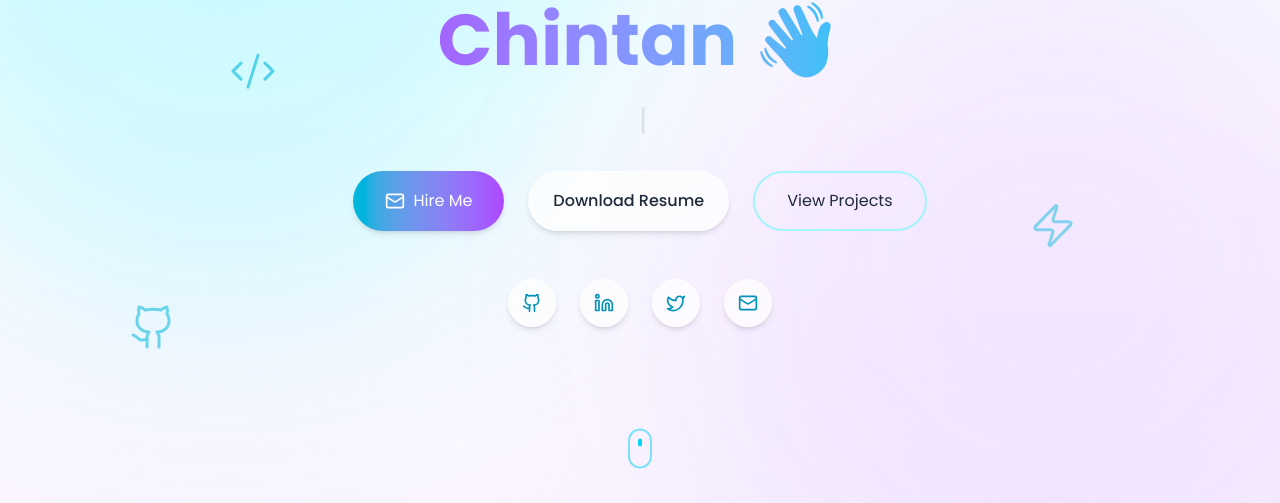
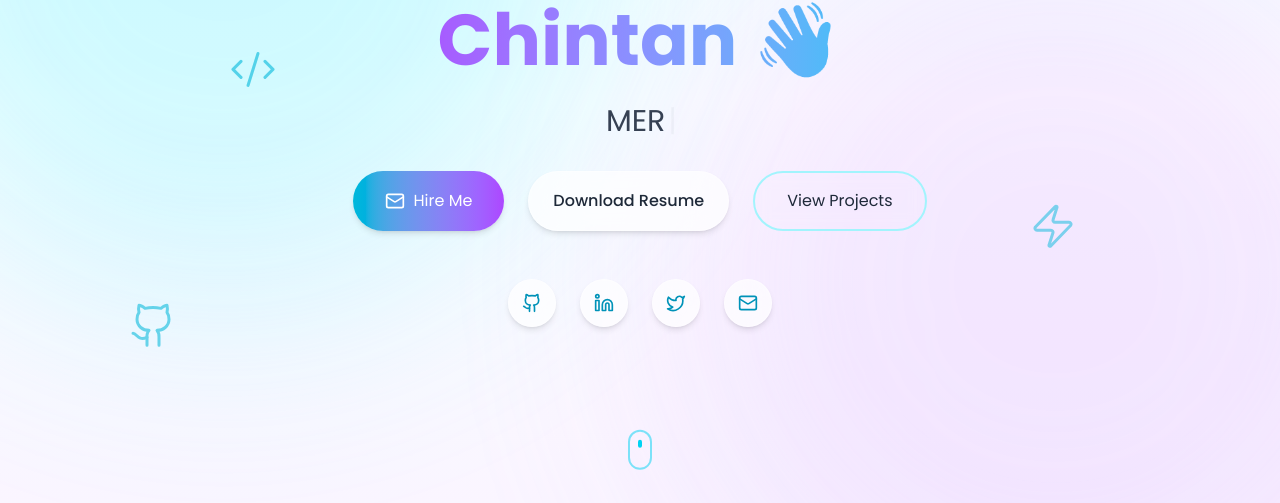
Before and after one commit to Chintan9094/my_portfolio, a React (Vite) app: page / in a window 1280 px wide. Shown: the part 297-800 px from the top of the page. Built offline with nearby package versions, Linux system fonts and the light colour scheme.

Commit message:
feat: update resume and add new projects to showcase skills and experience

```diff
--- a/src/pages/HeroSection.jsx
+++ b/src/pages/HeroSection.jsx
@@ -16,18 +16,20 @@ const resumePDF = "/Chintan-Resume.pdf";
 
 const socialLinks = [
   { Icon: Github, url: "https://github.com/Chintan9094" },
-  { Icon: Linkedin, url: "https://www.linkedin.com/in/chintan-rabari-a54a712b9/" },
+  {
+    Icon: Linkedin,
+    url: "https://www.linkedin.com/in/chintan-rabari-a54a712b9/",
+  },
   { Icon: Twitter, url: "https://x.com/@Chintandesai94" },
   { Icon: Mail, url: "mailto:chintandesai249@gmail.com" },
 ];
-
 
 export function HeroSection({ isDarkMode, setIsDarkMode }) {
   const floatingIcons = [
     { Icon: Code2, delay: 0, x: -100, y: -50 },
     { Icon: Sparkles, delay: 0.2, x: 600, y: -300 },
     { Icon: Github, delay: 0.4, x: -200, y: 200 },
-    { Icon: Zap, delay: 0.8, x: 700, y:  100 },
+    { Icon: Zap, delay: 0.8, x: 700, y: 100 },
   ];
 
   return (
@@ -48,7 +50,9 @@ export function HeroSection({ isDarkMode, setIsDarkMode }) {
 
       <div className="absolute top-6 right-6 z-50">
         <motion.button
-          aria-label={isDarkMode ? "Switch to light mode" : "Switch to dark mode"}
+          aria-label={
+            isDarkMode ? "Switch to light mode" : "Switch to dark mode"
+          }
           onClick={() => startTransition(() => setIsDarkMode(!isDarkMode))}
           initial={{ rotate: 0 }}
           animate={{ rotate: isDarkMode ? 0 : 360 }}
@@ -68,7 +72,11 @@ export function HeroSection({ isDarkMode, setIsDarkMode }) {
             exit={{ rotate: 90, opacity: 0 }}
             transition={{ duration: 0.3 }}
           >
-            {isDarkMode ? <Moon className="w-6 h-6" /> : <Sun className="w-6 h-6" />}
+            {isDarkMode ? (
+              <Moon className="w-6 h-6" />
+            ) : (
+              <Sun className="w-6 h-6" />
+            )}
           </motion.div>
         </motion.button>
       </div>
@@ -92,7 +100,10 @@ export function HeroSection({ isDarkMode, setIsDarkMode }) {
               className="absolute"
               style={{ left: `0%`, top: `50%`, marginLeft: x, marginTop: y }}
             >
-              <Icon className={`w-12 h-12 ${isDarkMode ? "text-cyan-400" : "text-cyan-500"}`} strokeWidth={1.5} />
+              <Icon
+                className={`w-12 h-12 ${isDarkMode ? "text-cyan-400" : "text-cyan-500"}`}
+                strokeWidth={1.5}
+              />
             </motion.div>
           ))}
         </div>
@@ -118,7 +129,11 @@ export function HeroSection({ isDarkMode, setIsDarkMode }) {
             transition={{ delay: 0.4 }}
             className="mb-6"
           >
-            <span className={`${isDarkMode ? "text-white/90" : "text-gray-800"} block`}>Hi, I'm</span>
+            <span
+              className={`${isDarkMode ? "text-white/90" : "text-gray-800"} block`}
+            >
+              Hi, I'm
+            </span>
             <span className="block bg-linear-to-r from-cyan-400 via-purple-500 to-cyan-400 bg-clip-text text-transparent animate-gradient bg-size-[200%_auto]">
               Chintan 👋
             </span>
@@ -130,19 +145,41 @@ export function HeroSection({ isDarkMode, setIsDarkMode }) {
             transition={{ delay: 0.6 }}
             className={`${isDarkMode ? "text-white/70" : "text-gray-700"} text-2xl md:text-3xl mb-8`}
           >
-            <Typewriter words={["Frontend Developer", "React Enthusiast", "UI/UX Lover"]} loop={0} cursor cursorStyle="|" typeSpeed={80} deleteSpeed={50} delaySpeed={2000} />
+            <Typewriter
+              words={[
+                "MERN Stack Developer",
+                "AI Enthusiast",
+                "Full Stack Developer",
+              ]}
+              loop={0}
+              cursor
+              cursorStyle="|"
+              typeSpeed={80}
+              deleteSpeed={50}
+              delaySpeed={2000}
+            />
           </motion.p>
 
-          <motion.div initial={{ opacity: 0, y: 20 }} animate={{ opacity: 1, y: 0 }} transition={{ delay: 1 }} className="flex flex-wrap gap-6 justify-center mb-12">
+          <motion.div
+            initial={{ opacity: 0, y: 20 }}
+            animate={{ opacity: 1, y: 0 }}
+            transition={{ delay: 1 }}
+            className="flex flex-wrap gap-6 justify-center mb-12"
+          >
             <motion.a
               aria-label="Hire Me via Email"
               href="mailto:chintandesai249@gmail.com"
               target="_blank"
               rel="noopener noreferrer"
-              whileHover={{ scale: 1.05, boxShadow: "0 0 30px rgba(0, 255, 255, 0.35)" }}
+              whileHover={{
+                scale: 1.05,
+                boxShadow: "0 0 30px rgba(0, 255, 255, 0.35)",
+              }}
               whileTap={{ scale: 0.95 }}
               className={`px-8 py-4 rounded-full text-white flex items-center gap-2 ${
-                isDarkMode ? "bg-linear-to-r from-cyan-500 to-purple-600" : "bg-linear-to-r from-cyan-500 to-purple-500 shadow-md"
+                isDarkMode
+                  ? "bg-linear-to-r from-cyan-500 to-purple-600"
+                  : "bg-linear-to-r from-cyan-500 to-purple-500 shadow-md"
               }`}
             >
               <Mail className="w-5 h-5" />
@@ -152,10 +189,16 @@ export function HeroSection({ isDarkMode, setIsDarkMode }) {
             <motion.a
               href={resumePDF}
               download="Chintan_Resume.pdf"
-              whileHover={{ scale: 1.05, y: -2, boxShadow: "0 0 25px rgba(0,255,255,0.35)" }}
+              whileHover={{
+                scale: 1.05,
+                y: -2,
+                boxShadow: "0 0 25px rgba(0,255,255,0.35)",
+              }}
               whileTap={{ scale: 0.95 }}
               className={`px-6 py-3 rounded-full font-medium flex items-center justify-center gap-2 transition-all ${
-                isDarkMode ? "bg-linear-to-r from-cyan-500 to-purple-600 text-white" : "glass-card text-gray-800 hover:bg-white/70"
+                isDarkMode
+                  ? "bg-linear-to-r from-cyan-500 to-purple-600 text-white"
+                  : "glass-card text-gray-800 hover:bg-white/70"
               }`}
             >
               Download Resume
@@ -167,15 +210,22 @@ export function HeroSection({ isDarkMode, setIsDarkMode }) {
               whileHover={{ scale: 1.05 }}
               whileTap={{ scale: 0.95 }}
               className={`px-8 py-4 border-2 rounded-full hover:bg-cyan-400/10 transition-colors backdrop-blur-sm ${
-                isDarkMode ? "border-cyan-400/50 text-white" : "border-cyan-200 text-gray-800"
+                isDarkMode
+                  ? "border-cyan-400/50 text-white"
+                  : "border-cyan-200 text-gray-800"
               }`}
             >
               View Projects
             </motion.a>
           </motion.div>
 
-          <motion.div initial={{ opacity: 0 }} animate={{ opacity: 1 }} transition={{ delay: 1.2 }} className="flex gap-6 justify-center">
-          {socialLinks.map(({ Icon, url }, index) => (
+          <motion.div
+            initial={{ opacity: 0 }}
+            animate={{ opacity: 1 }}
+            transition={{ delay: 1.2 }}
+            className="flex gap-6 justify-center"
+          >
+            {socialLinks.map(({ Icon, url }, index) => (
               <motion.a
                 key={index}
                 href={url}
@@ -200,7 +250,15 @@ export function HeroSection({ isDarkMode, setIsDarkMode }) {
         </motion.div>
       </div>
 
-      <motion.div initial={{ opacity: 0 }} animate={{ opacity: 1, y: [0, 10, 0] }} transition={{ opacity: { delay: 1.5 }, y: { duration: 2, repeat: Infinity } }} className="hidden lg:flex absolute bottom-10 left-1/2 -translate-x-1/2">
+      <motion.div
+        initial={{ opacity: 0 }}
+        animate={{ opacity: 1, y: [0, 10, 0] }}
+        transition={{
+          opacity: { delay: 1.5 },
+          y: { duration: 2, repeat: Infinity },
+        }}
+        className="hidden lg:flex absolute bottom-10 left-1/2 -translate-x-1/2"
+      >
         <div className="w-6 h-10 border-2 border-cyan-400/50 rounded-full flex items-start justify-center p-2">
           <div className="w-1 h-2 bg-cyan-400 rounded-full" />
         </div>
--- a/src/pages/ProjectsSection.jsx
+++ b/src/pages/ProjectsSection.jsx
@@ -9,6 +9,13 @@ const projects = [
     tech: ["React", "Node.js", "Express.js", "MongoDB", "Socket.io", "Tailwind CSS"],
     liveUrl: "https://chatapp-go.vercel.app",
     gradient: "from-cyan-500 to-blue-600",
+  },
+    {
+    title: "ShopHub E-commerce",
+    description: "Full-stack e-commerce platform with product listing, cart, authentication, and order management features.",
+    tech: ["React", "Node.js", "Express.js", "MongoDB", "Tailwind CSS"],
+    liveUrl: "#",
+    gradient: "from-violet-500 to-purple-600",
   },
   {
     title: "News Cart",
```
Also changed, not shown: 1 other file (tests, documents, lock files or other folders).
